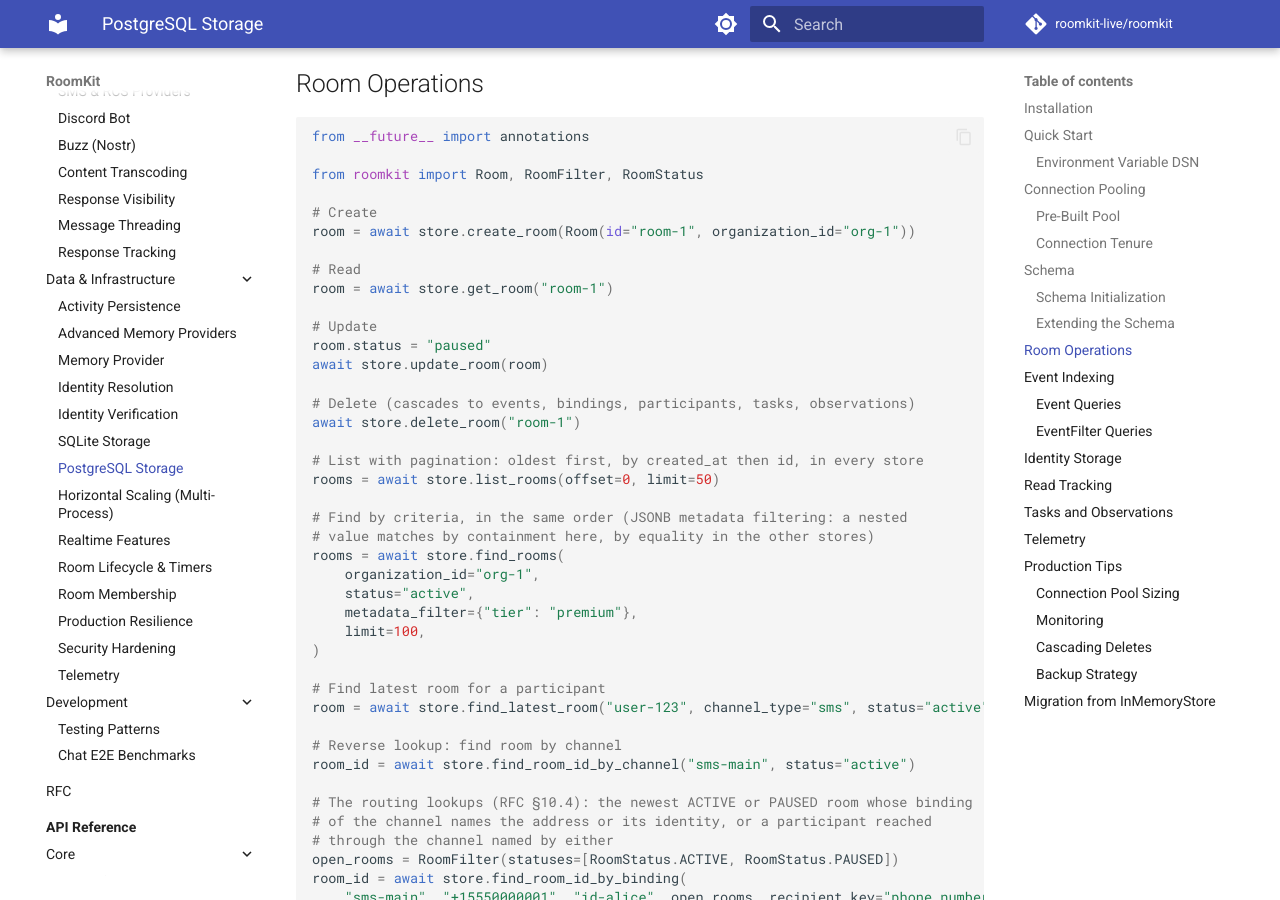
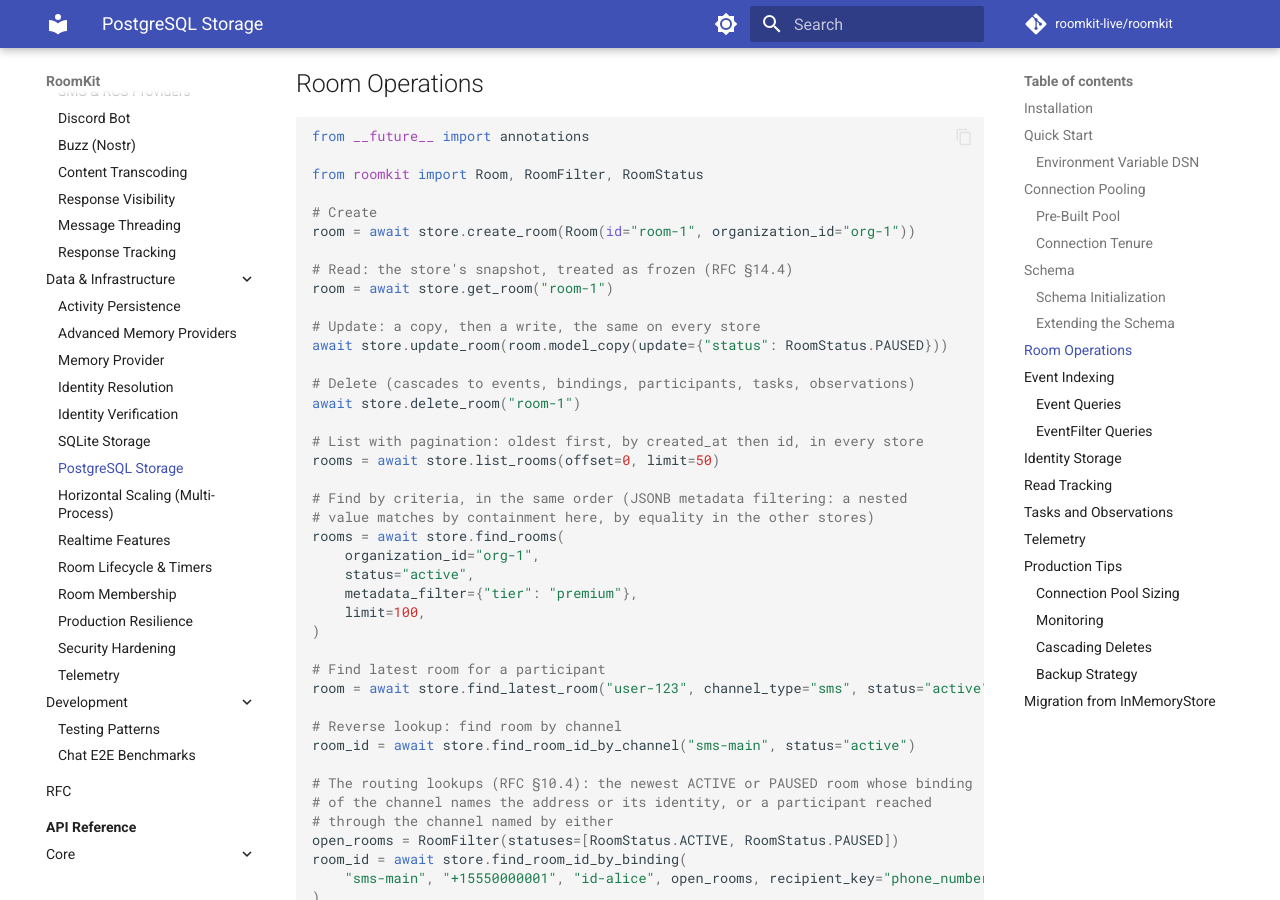
Before and after one commit to roomkit-live/roomkit-docs, an MkDocs documentation site: the page built from docs/guides/postgres-store.md, in a window 1280 px wide and 900 px high, scrolled down 5621 px. Built offline with MkDocs 1.6.1 and Material for MkDocs 9.7.7, drawn with Linux system fonts in a browser that asks for light colours; comment, search, counter and statistics services are not loaded.

Commit message:
docs(postgres): a room is updated through a copy and a write (RFC §14.4, RMK-984)
The guide changed the room a read returned in place. A read returns the store's snapshot; the update copies it with model_copy(update=...) and writes it, the same on every store (roomkit 46fa0786).

```diff
--- a/docs/guides/postgres-store.md
+++ b/docs/guides/postgres-store.md
@@ -178,12 +178,11 @@ from roomkit import Room, RoomFilter, RoomStatus
 # Create
 room = await store.create_room(Room(id="room-1", organization_id="org-1"))
 
-# Read
+# Read: the store's snapshot, treated as frozen (RFC §14.4)
 room = await store.get_room("room-1")
 
-# Update
-room.status = "paused"
-await store.update_room(room)
+# Update: a copy, then a write, the same on every store
+await store.update_room(room.model_copy(update={"status": RoomStatus.PAUSED}))
 
 # Delete (cascades to events, bindings, participants, tasks, observations)
 await store.delete_room("room-1")
```
